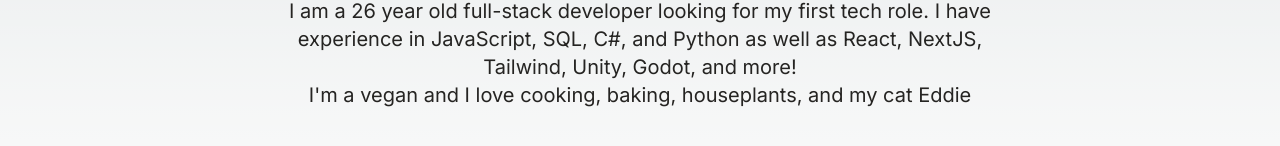
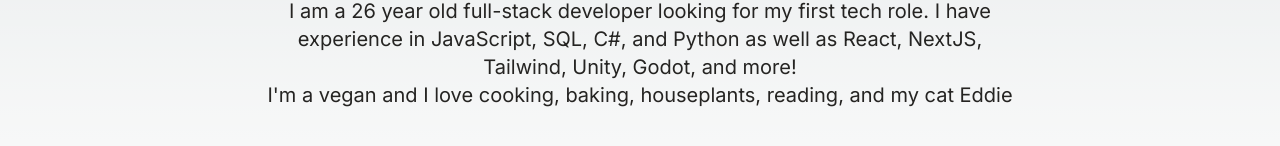
Before and after one commit to Joe-Fuller/portfolio, a Next.js app: page /about in a window 1280 px wide. Shown: the part 554-700 px from the top of the page. Built offline with nearby package versions, Linux system fonts and the light colour scheme.

Commit message:
update about me

```diff
--- a/app/about/page.js
+++ b/app/about/page.js
@@ -22,7 +22,8 @@
           React, NextJS, Tailwind, Unity, Godot, and more!
         </p>
         <p className="w-7/12 place-self-center text-xl">
-          I'm a vegan and I love cooking, baking, houseplants, and my cat Eddie
+          I'm a vegan and I love cooking, baking, houseplants, reading, and my
+          cat Eddie
         </p>
       </div>
     </div>
```
